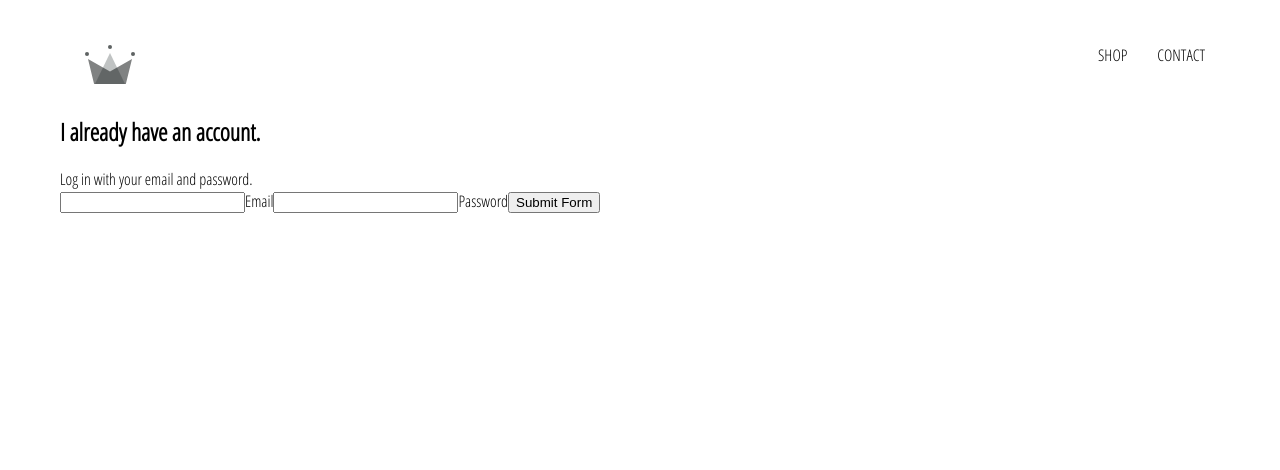
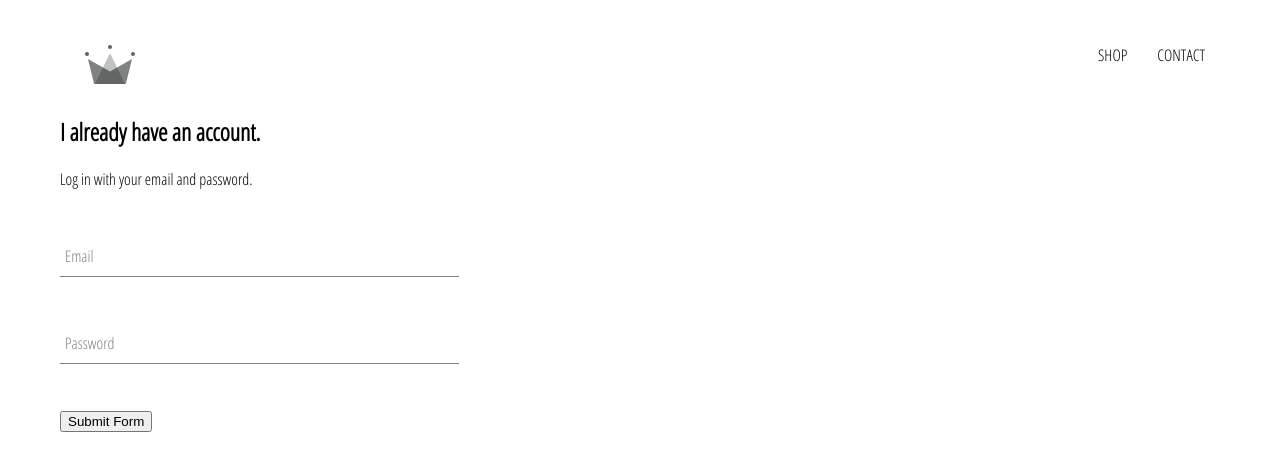
Before and after one commit to kayjayhogan/ecommerce-page, a React (Create React App) app: page /login in a window 1280 px wide. Shown: the top 470 px of the page. Built offline with nearby package versions, Linux system fonts and the light colour scheme.

Commit message:
Create separate form input component

```diff
--- a/src/Components/FormInput/FormInput.jsx
+++ b/src/Components/FormInput/FormInput.jsx
@@ -6,8 +6,10 @@
     <input className='form-input' onChange={handleChange} {...otherProps}/>
     {
       label ?
-      <label className={`${otherProps.value.length ? 'shrink' : ''} form-input-label`}></label>
-      :null
+      (<label className={`${otherProps.value.length ? 'shrink' : ''} form-input-label`}>
+        {label}
+      </label>)
+      : null
     }
   </div>
 );
--- a/src/Components/FormInput/FormInput.scss
+++ b/src/Components/FormInput/FormInput.scss
@@ -0,0 +1,54 @@
+$sub-color: grey;
+$main-color: black;
+
+@mixin shrinkLabel {
+  top: -14px;
+  font-size: 12px;
+  color: $main-color;
+}
+
+.form-input-group {
+  position: relative;
+  margin: 45px 0;
+
+  .form-input {
+    background: none;
+    background-color: white;
+    color: $sub-color;
+    font-size: 18px;
+    padding: 10px 10px 10px 5px;
+    display: block;
+    width: 100%;
+    border: none;
+    border-radius: 0;
+    border-bottom: 1px solid $sub-color;
+    margin: 25px 0;
+
+    &:focus {
+      outline: none;
+    }
+
+    &:focus ~ .form-input-label {
+      @include shrinkLabel();
+    }
+  }
+
+  input[type='password'] {
+    letter-spacing: 0.3em;
+  }
+
+  .form-input-label {
+    color: $sub-color;
+    font-size: 16px;
+    font-weight: normal;
+    position: absolute;
+    pointer-events: none;
+    left: 5px;
+    top: 10px;
+    transition: 300ms ease all;
+
+    &.shrink {
+      @include shrinkLabel();
+    }
+  }
+}
--- a/src/Components/Login/Login.jsx
+++ b/src/Components/Login/Login.jsx
@@ -1,4 +1,5 @@
 import React from 'react';
+import FormInput from '../FormInput/FormInput.jsx';
 import './Login.scss';
 
 class Login extends React.Component {
@@ -30,10 +31,22 @@
       <h2>I already have an account.</h2>
       <span>Log in with your email and password.</span>
       <form onSubmit={this.handleSubmit}>
-        <input type='email' name='email' value={this.state.email} required onChange={this.handleChange}/>
-        <label>Email</label>
-        <input type='password' name='password' value={this.state.password} required onChange={this.handleChange}/>
-        <label>Password</label>
+        <FormInput
+          type='email'
+          name='email'
+          value={this.state.email}
+          handleChange={this.handleChange}
+          label='Email'
+          required
+        />
+        <FormInput
+          type='password'
+          name='password'
+          value={this.state.password}
+          handleChange={this.handleChange}
+          label='Password'
+          required
+        />
         <input type='submit' value='Submit Form'/>
       </form>
     </div>);
--- a/src/Components/Login/Login.scss
+++ b/src/Components/Login/Login.scss
@@ -0,0 +1,3 @@
+.login {
+  width: 30vw;
+}
```
